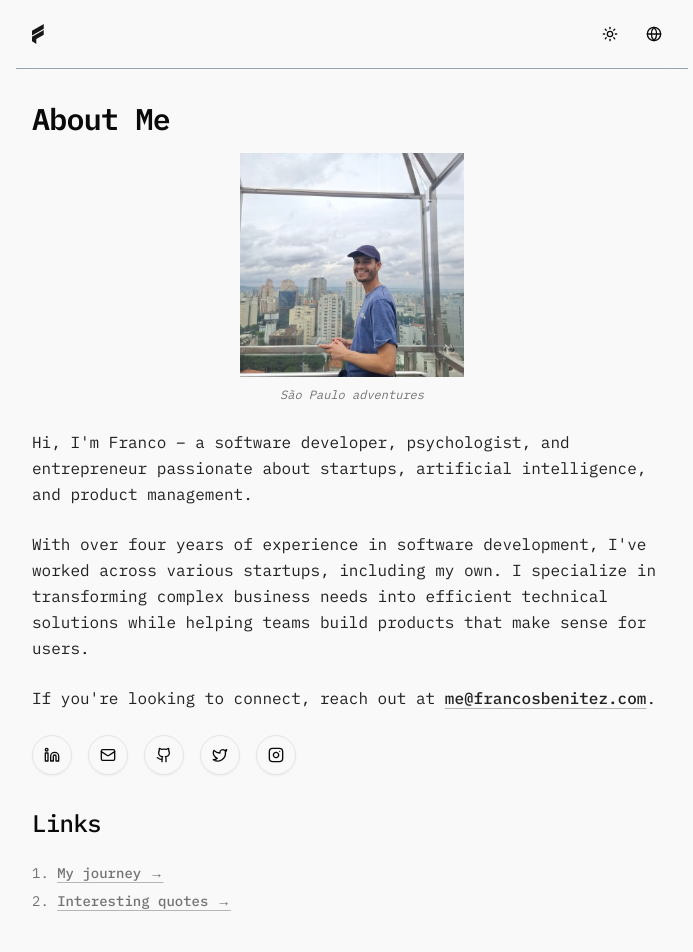
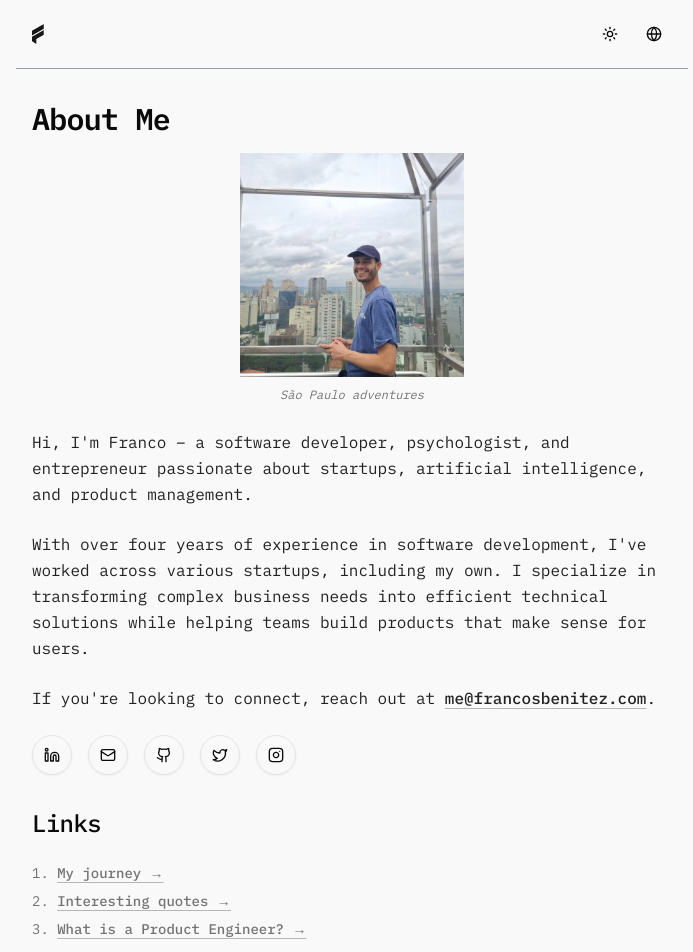
Before and after one commit to francosbenitez/francosbenitez.com, a Next.js app: page /en in a window 1280 px wide. Shown: the top 952 px of the page, without its empty margins (288-981 px from the left). Built offline with nearby package versions, Linux system fonts and the light colour scheme.

Commit message:
feat. blog

```diff
--- a/app/[lang]/page.tsx
+++ b/app/[lang]/page.tsx
@@ -77,6 +77,14 @@
                   {t(lang, "interestingQuotes")} →
                 </Link>
               </li>
+              {lang === "en" && (
+                <li className="text-sm text-muted-foreground">
+                  3.{" "}
+                  <Link href={`/${lang}/product-engineer`} className="">
+                    What is a Product Engineer? →
+                  </Link>
+                </li>
+              )}
             </ul>
           </div>
         </article>
--- /dev/null
+++ b/contents/en/product-engineer.mdx
@@ -0,0 +1,3 @@
+## What is a Product Engineer?
+
+"Product Engineers represent a shift in web development. Especially with the rise of AI, there’s a growing need for developers who do more than "just write code". Developers who understand the bigger picture, who can work across various technologies, and who focus on delivering exceptional products to the end user." — Lee Robinson (https://leerob.com/product-engineers)
--- a/contents/en/quotes.mdx
+++ b/contents/en/quotes.mdx
@@ -88,4 +88,4 @@
 
 Master the graceful exit. From conversations. From parties. From opportunities. “This has been wonderful, but I need to go.” No elaborate excuses. No fake emergencies. Just clear kind departure. Most people don’t know how to leave. They stay too long or leave badly. Master the exit." — @libriscent
 
-"speed is the single most important trait in business and i will die on this hill. every successful founder i know moves at a pace that makes normal people uncomfortable. they reply to emails in minutes not days. they make decisions with 70% of the information instead of waiting for 100%. they ship products that aren’t perfect because they know a live product beats a perfect idea sitting in your head. most people spend weeks thinking about doing something while the fast movers already did it learned from it and iterated twice. analysis paralysis has killed more businesses than bad ideas ever have. the guy who launches a shitty version today will beat the guy who launches a perfect version in 6 months every single time because he’s already gotten feedback already pivoted already built relationships while the other guy is still tweaking his logo. i’ve seen mediocre ideas win because the founder moved fast and great ideas die because the founder moved slow. speed creates momentum and momentum creates luck and luck creates opportunities you never could have planned for. when in doubt just move faster" — @@pipelineabuser
+"speed is the single most important trait in business and i will die on this hill. every successful founder i know moves at a pace that makes normal people uncomfortable. they reply to emails in minutes not days. they make decisions with 70% of the information instead of waiting for 100%. they ship products that aren’t perfect because they know a live product beats a perfect idea sitting in your head. most people spend weeks thinking about doing something while the fast movers already did it learned from it and iterated twice. analysis paralysis has killed more businesses than bad ideas ever have. the guy who launches a shitty version today will beat the guy who launches a perfect version in 6 months every single time because he’s already gotten feedback already pivoted already built relationships while the other guy is still tweaking his logo. i’ve seen mediocre ideas win because the founder moved fast and great ideas die because the founder moved slow. speed creates momentum and momentum creates luck and luck creates opportunities you never could have planned for. when in doubt just move faster" — @pipelineabuser
```
